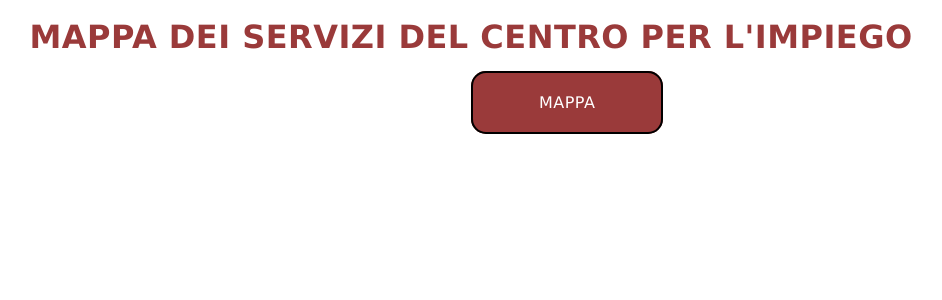
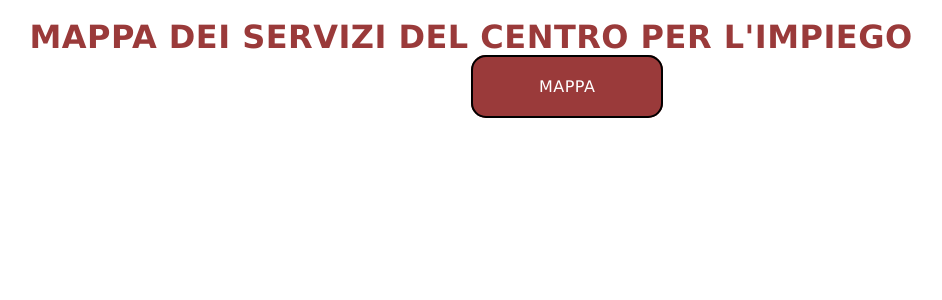
Before and after one commit to marcotessarotto/totem-cpi-fvg, a Django app: page / in a window 1280 px wide; the page is wider, and only the part inside the window is pictured. Shown: the top 300 px of that part, without its empty margins (169-1111 px from the left). Run offline with Django 3.2, Linux system fonts and the light colour scheme; data that the repository does not hold is empty; parts of the project's set-up code (start-up, migrations or seed data) failed here and were passed over; some libraries are stand-ins or nearby versions.

Commit message:
little style changes

```diff
--- a/totem/templates/totem/homepage.html
+++ b/totem/templates/totem/homepage.html
@@ -7,10 +7,11 @@
 
 <div class="content">
     <h1>MAPPA DEI SERVIZI DEL CENTRO PER L'IMPIEGO</h1>
-    <figure class="container">
+    <figure class="content">
+
+<!--                <ul class="cf">-->
 
               <ul class="father cf">
-
                 <ul></ul>
                 {% for area in areas %}
 
--- a/totem/templates/totem/info.html
+++ b/totem/templates/totem/info.html
@@ -18,6 +18,7 @@
 .tab td, #tab th {
    border: 2px solid;
    padding: 20px;
+   border-radius: 15px;
 }
 
 /*
@@ -87,7 +88,6 @@ a:visited {
 <div class="titolo">
    <h2> {{ content.area|striptags }}</h2>
 </div>
-{% load static %}
 <table class="tab">
 
    <tr>
```
